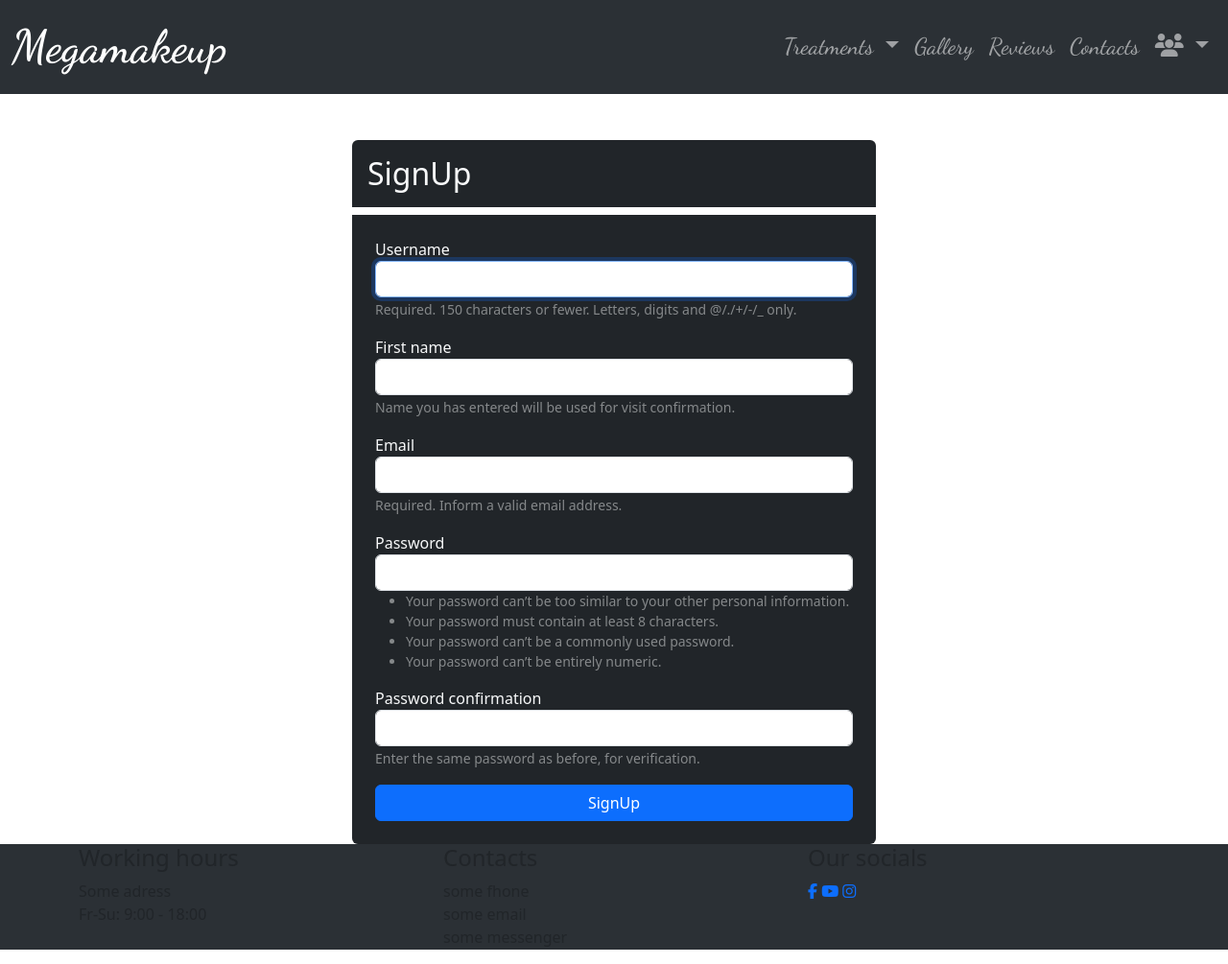
After one commit to vasilchenkoilya/p_makeup, a Django app: page /accounts/signup/ in a window 1280 px wide. The commit adds this page. Shown: the whole page at 96% size. Run offline with Django 4.2, Linux system fonts and the light colour scheme; data that the repository does not hold is empty; some libraries are stand-ins or nearby versions.

Commit message:
reg custom forms , urls ,login,signup html

```diff
--- /dev/null
+++ b/permanent_makeup/accounts/forms.py
@@ -0,0 +1,38 @@
+from django import forms
+from django.contrib.auth.forms import UserCreationForm, AuthenticationForm, PasswordResetForm, SetPasswordForm
+from django.forms.widgets import TextInput, PasswordInput
+from django.contrib.auth.models import User
+
+
+class SignUpForm(UserCreationForm):
+    email = forms.EmailField(max_length=254, required=True, help_text='Required. Inform a valid email address.', widget=forms.EmailInput())
+    first_name = forms.CharField(max_length=254, required=False, help_text='Name you has entered will be used for visit confirmation.', widget=forms.TextInput())
+
+    class Meta:
+        model = User
+        fields = ('username', 'first_name', 'email', 'password1', 'password2', )
+
+    def __init__(self, *args, **kwargs):
+        super(SignUpForm, self).__init__(*args, **kwargs)
+        self.fields['username'].widget.attrs['class'] = 'form-control'
+        self.fields['email'].widget.attrs['class'] = 'form-control'
+        self.fields['first_name'].widget.attrs['class'] = 'form-control'
+        self.fields['password1'].widget.attrs['class'] = 'form-control'
+        self.fields['password2'].widget.attrs['class'] = 'form-control'
+
+class MyLoginForm(AuthenticationForm):
+    def __init__(self, *args, **kwargs):
+        super(MyLoginForm, self).__init__(*args, **kwargs)
+        self.fields['username'].widget = TextInput(attrs={'class': 'form-control', 'placeholder': 'Username'})
+        self.fields['password'].widget = PasswordInput(attrs={'class': 'form-control', 'placeholder':'Password'})
+
+class MyPasswordResetForm(PasswordResetForm):
+    def __init__(self, *args, **kwargs):
+        super(MyPasswordResetForm, self).__init__(*args, **kwargs)
+        self.fields['email'].widget.attrs.update({'class': 'form-control', 'placeholder': 'Email'})
+
+class MySetPasswordForm(SetPasswordForm):
+    def __init__(self, *args, **kwargs):
+        super(MySetPasswordForm, self).__init__(*args, **kwargs)
+        self.fields['new_password1'].widget.attrs.update({'class': 'form-control', 'placeholder': 'New password'})
+        self.fields['new_password2'].widget.attrs.update({'class': 'form-control', 'placeholder': 'New password confirmation'})
--- /dev/null
+++ b/permanent_makeup/accounts/templates/registration/signup.html
@@ -0,0 +1,29 @@
+{% extends "base.html" %}
+
+{% block content %}
+<div class="container">
+  <div class="row justify-content-center">
+    <div class="col-lg-6 col-md-8">
+      <h2 class="text-light bg-dark p-3 mt-5 rounded-top">SignUp</h2>
+      <form method="post" class="bg-dark p-4 rounded-bottom">
+        {% csrf_token %}
+        {% for field in form %}
+          <div class="form-group text-light mb-3">
+            <label for="{{ field.id_for_label }}" class="text-light">{{ field.label }}</label>
+            {{ field }}
+            {% if field.help_text %}
+              <small class="form-text text-muted">{{ field.help_text }}</small>
+            {% endif %}
+            {% for error in field.errors %}
+              <div class="alert alert-danger" role="alert">
+                {{ error }}
+              </div>
+            {% endfor %}
+          </div>
+        {% endfor %}
+        <button type="submit" class="btn btn-primary w-100">SignUp</button>
+      </form>
+    </div>
+  </div>
+</div>
+{% endblock %}
--- a/permanent_makeup/accounts/urls.py
+++ b/permanent_makeup/accounts/urls.py
@@ -1,6 +1,13 @@
 from django.urls import path
-
+from .views import MyLoginView, MyPasswordResetView, MyPasswordResetConfirmView , signup_view
+from django.contrib.auth import views as auth_views
 
 urlpatterns = [
+path('login/', MyLoginView.as_view(), name='login'),
+path('signup/', signup_view, name='signup'),
+path('password_reset/', MyPasswordResetView.as_view(), name='password_reset'),
+path('reset/<uidb64>/<token>/', MyPasswordResetConfirmView.as_view(), name='password_reset_confirm'),
+path('reset/done/', MyPasswordResetConfirmView.as_view(), name='password_reset_complete'),
+path('logout/', auth_views.LogoutView.as_view(), name='logout'),
 
 ]
--- a/permanent_makeup/accounts/views.py
+++ b/permanent_makeup/accounts/views.py
@@ -1,3 +1,31 @@
-from django.shortcuts import render
+from django.shortcuts import render, redirect
+from django.contrib.auth.views import LoginView, PasswordResetView, PasswordResetConfirmView
+from .forms import SignUpForm, MyLoginForm, MyPasswordResetForm, MySetPasswordForm
+from django.contrib.auth import login
 
-# Create your views here.
+
+def signup_view(request):
+    if request.method == 'POST':
+        form = SignUpForm(request.POST)
+        if form.is_valid():
+            user = form.save()
+            login(request, user)
+            return redirect('index')
+    else:
+        form = SignUpForm()
+    return render(request, 'registration/signup.html', {'form': form})
+
+
+class MyLoginView(LoginView):
+    form_class = MyLoginForm
+    template_name = 'registration/login.html'
+
+
+class MyPasswordResetView(PasswordResetView):
+    form_class = MyPasswordResetForm
+    template_name = 'registration/password_reset.html'
+
+
+class MyPasswordResetConfirmView(PasswordResetConfirmView):
+    form_class = MySetPasswordForm
+    template_name = 'registration/password_reset_confirm.html'
--- a/permanent_makeup/main/static/css/base_style.css
+++ b/permanent_makeup/main/static/css/base_style.css
@@ -52,3 +52,6 @@ header {
     .card-body {
     overflow-y: auto;
     }
+.form-text.text-muted {
+    color: #85888a !important;
+    }
--- a/permanent_makeup/main/templates/base.html
+++ b/permanent_makeup/main/templates/base.html
@@ -54,13 +54,13 @@
                         <ul class="dropdown-menu">
                             {% if user.is_authenticated and user.is_superuser %}
                                 <li><a class="dropdown-item" href="{% url 'admin:index' %}">Admin Panel</a></li>
-                                <li><a class="dropdown-item" href="#">Logout</a></li>
+                                <li><a class="dropdown-item" href="{% url 'logout' %}">Logout</a></li>
                             {% elif user.is_authenticated and not user.is_superuser %}
                                 <li><a class="dropdown-item" href="#">My Visits</a></li>
-                                <li><a class="dropdown-item" href="#">Logout</a></li>
+                                <li><a class="dropdown-item" href="{% url 'logout' %}">Logout</a></li>
                             {% else %}
-                                <li><a class="dropdown-item" href="#">Register</a></li>
-                                <li><a class="dropdown-item" href="#">Login</a></li>
+                                <li><a class="dropdown-item" href="{% url 'signup' %}">Register</a></li>
+                                <li><a class="dropdown-item" href="{% url 'login' %}">Login</a></li>
                             {% endif %}
                         </ul>
                     </li>
```
Also changed, not shown: permanent_makeup/accounts/templates/registration/login.html (added, +23 -0 lines), permanent_makeup/permanent_makeup/settings.py (+9 -0 lines).
